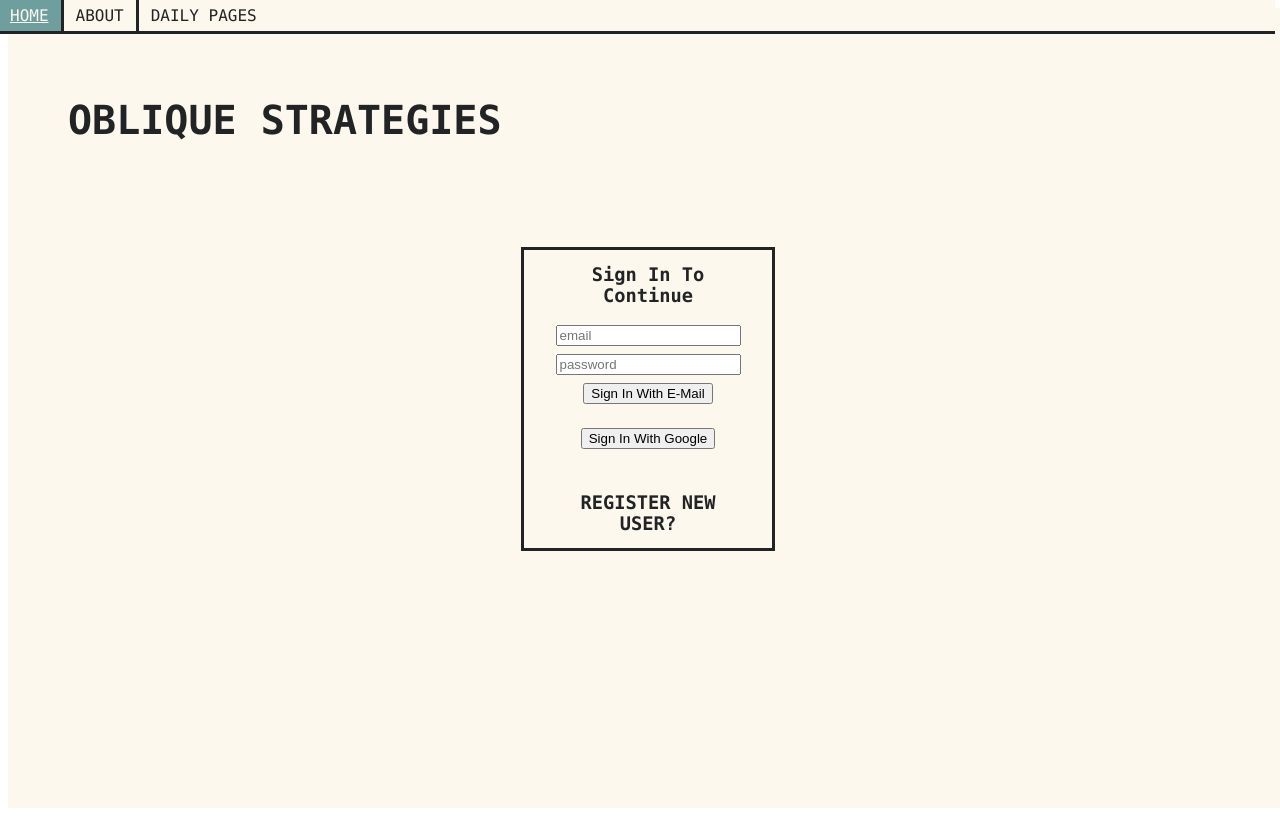
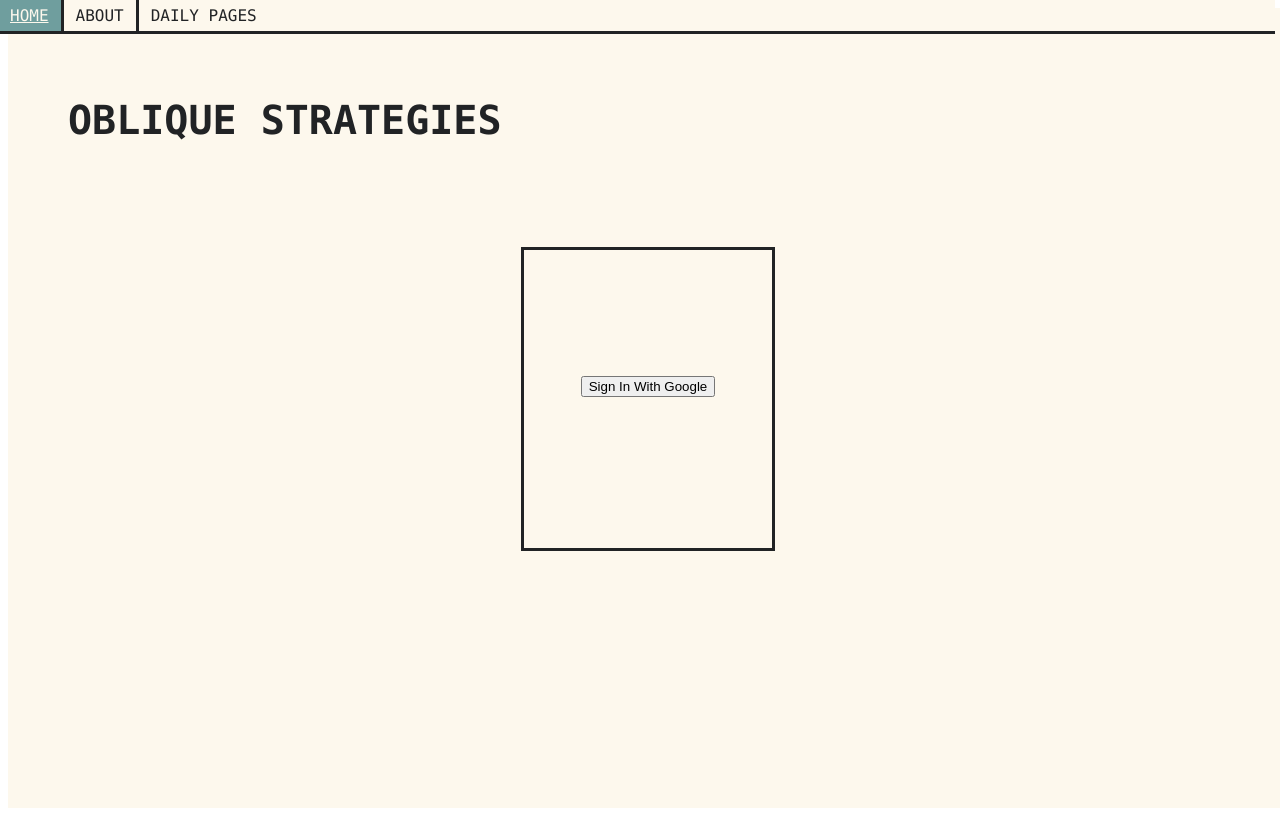
Before and after one commit to davidhdaw/oblique-strategies, a React (Create React App) app: page / in a window 1280 px wide. Built offline with nearby package versions, Linux system fonts and the light colour scheme.

Commit message:
removes e-mail registration

```diff
--- a/src/Login/login.js
+++ b/src/Login/login.js
@@ -14,6 +14,7 @@ function Login({setIsAuth, isAuth}) {
     const [registering, setRegistering] = useState(false)
     const history = useHistory();
     const [registerError, setRegisterError] = useState(false)
+    const [fieldError, setFieldError] = useState(false)
 
     const signInWithGoogle = () => {
         signInWithPopup(auth, provider).then((result) => {
@@ -31,6 +32,11 @@ function Login({setIsAuth, isAuth}) {
     }
 
     const signUpNewUser = () => {
+        const emailCheck = (email.includes('@') && email.includes('.') && !email.includes(' '))
+        const passwordCheck = (!password.includes(' ') && password.length >= 8)
+        if (password === '' || email === '' || !emailCheck || !passwordCheck)   {
+            setFieldError(true)
+        } else {
             createUserWithEmailAndPassword(auth, email, password).then((userInfo) => {
             if (userInfo != null){
                 localStorage.setItem('userID', userInfo.user.uid)
@@ -42,8 +48,14 @@ function Login({setIsAuth, isAuth}) {
                 setRegisterError(true)
             })
         }
+    }
 
     const signinwithEmail = () => {
+        const emailCheck = (email.includes('@') && email.includes('.') && !email.includes(' '))
+        const passwordCheck = (!password.includes(' ') && password.length >= 8)
+        if (password === '' || email === '' || !emailCheck || !passwordCheck)   {
+            setFieldError(true)
+        } else {
         signInWithEmailAndPassword(auth, email, password).then((result) => {
             localStorage.setItem('userID', result.user.uid)
             setIsAuth(true)
@@ -51,7 +63,7 @@ function Login({setIsAuth, isAuth}) {
             setPassword('')
             setError(true)
         })
-
+    }
     }
 
     useEffect(() => {
@@ -61,16 +73,8 @@ function Login({setIsAuth, isAuth}) {
     return(
         <div className='login' >
             <div className='login-form card'>
-                {registering ? <h3>Register A New User</h3> : <h3>Sign In To Continue</h3>}
-                <input name='email' placeholder='email' value={email} onChange={e => setEmail(e.target.value)} required />
-                <input name='password' placeholder='password' value={password} onChange={e => setPassword(e.target.value)} required />
-                {registering ?
-                    <button className="register-btn" onClick={e => signUpNewUser()}>Register New User</button> :
-                    <button className="login-btn" onClick={e => signinwithEmail()}>Sign In With E-Mail</button>
-                }
                 <button className="login-with-google-btn" onClick={signInWithGoogle}>Sign In With Google</button>
                 {registerError && <h3 className='login-swap'>Registration failed. Please try again.</h3>}
-                {error ? (<h3>Failed to Log In. Please try again or <span className='login-swap'>register</span>.</h3>): registering ? <h3 className='login-swap' onClick={() => toggleRegister()}>Already Registered?</h3> : <h3 className='login-swap' onClick={() => toggleRegister()}>Register new user?</h3>}
             </div>
 
 
--- a/src/WritingArea/WritingArea.js
+++ b/src/WritingArea/WritingArea.js
@@ -31,7 +31,6 @@ function WritingArea({addLog, isAuth}) {
     const pullCard = () => {
         returnStrategy()
         .then((data) => {
-            console.log(data)
             setError(false)
             setCurrentStrat(data)
             setUsedStrats([...usedStrats, data])
```
Lines whose indentation alone changed are shown as unchanged.
